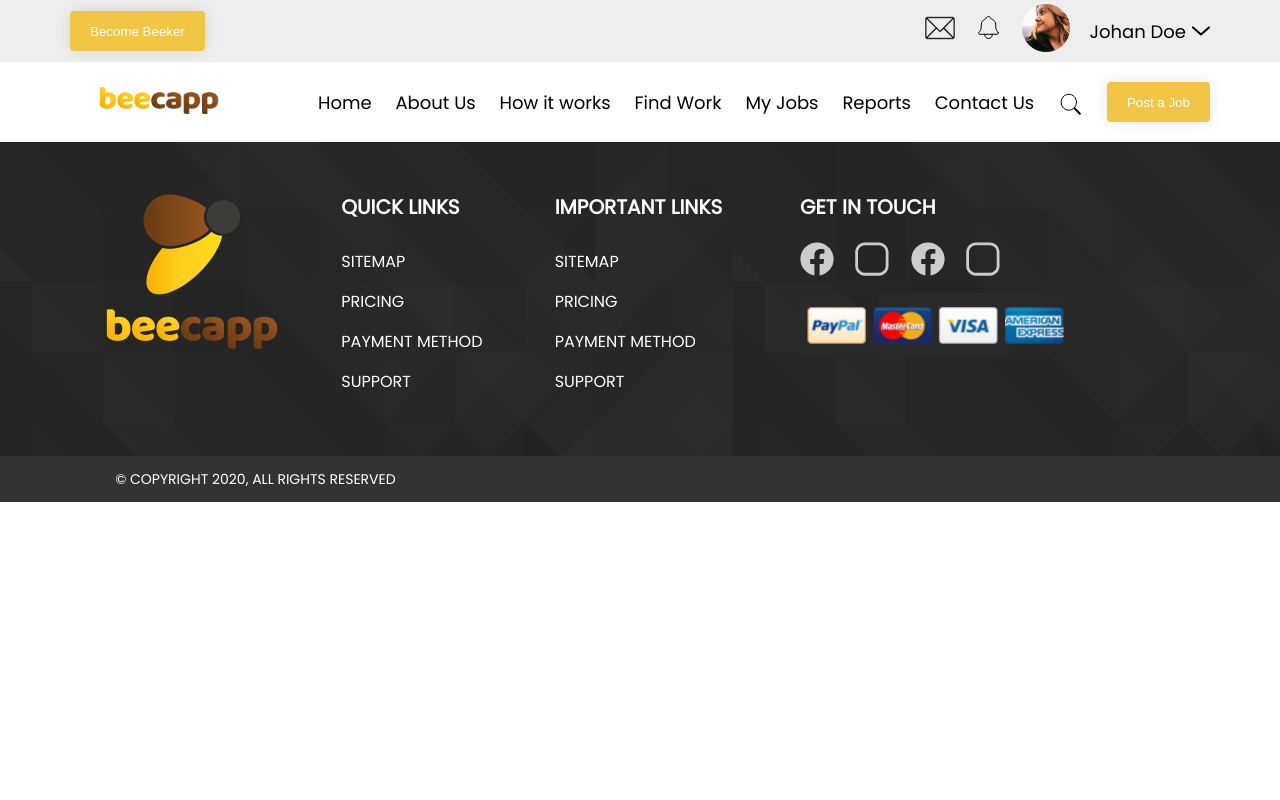
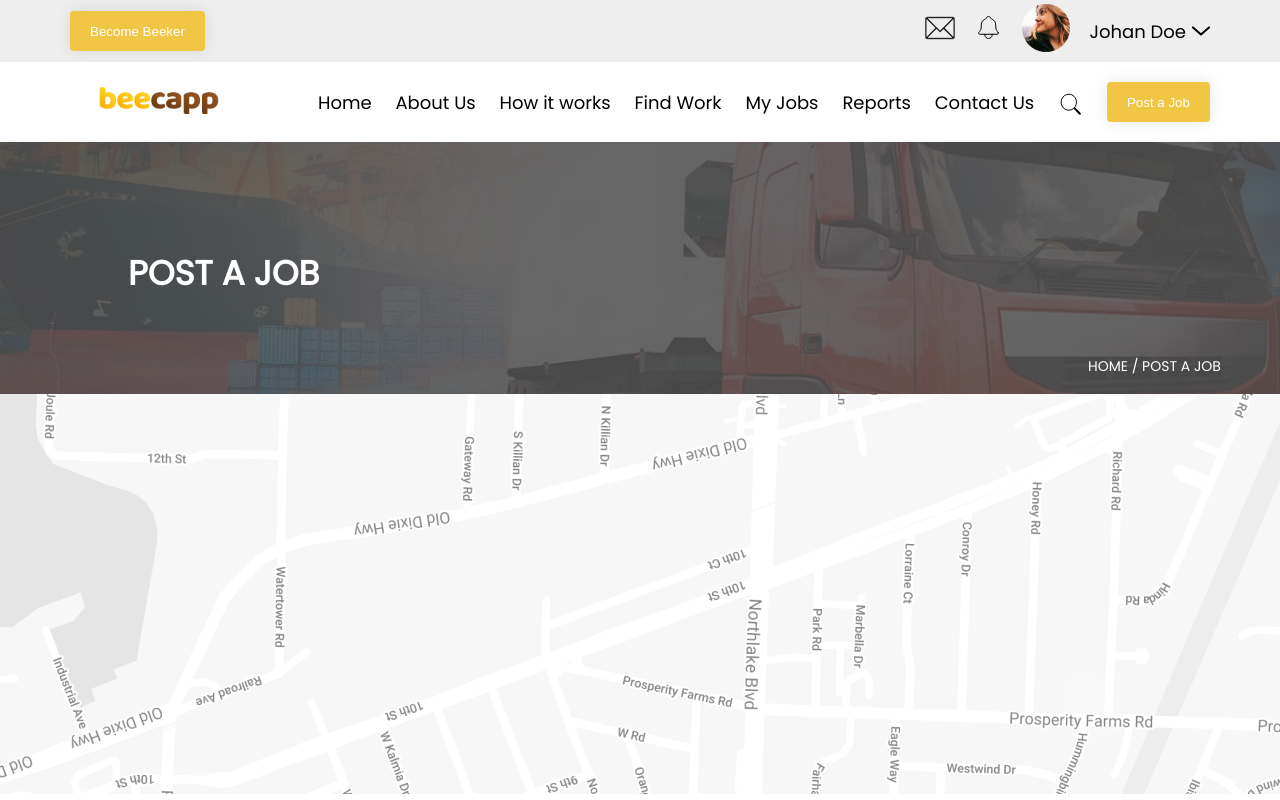
Before and after one commit to asadrazashah/becapp, a React (Create React App) app: page /home/postjob in a window 1280 px wide. Shown: the top 800 px of the page. Built offline with nearby package versions, Linux system fonts and the light colour scheme.

Commit message:
initialized post job screen

```diff
--- a/src/Routes.tsx
+++ b/src/Routes.tsx
@@ -15,6 +15,7 @@ import ContactUs from './screens/ContactUs';
 import Profile from './screens/Profile';
 import Reviews from "./screens/Reviews";
 import TrackOrder from './screens/TrackOrder';
+import PostJob from './screens/PostJob';
 
 function Routes() {
     let auth = true;
@@ -42,6 +43,7 @@ function Routes() {
                     <Route exact path="/home/profile" component={Profile} />
                     <Route exact path="/reviews" component={Reviews} />
                     <Route exact path="/trackorder" component={TrackOrder} />
+                    <Route exact path="/home/postjob" component={PostJob} />
                 </Switch>
             </>}
             <Footer />
--- /dev/null
+++ b/src/screens/PostJob/PackageDetails.tsx
@@ -0,0 +1,12 @@
+import React from "react";
+import "../../styles/screens/post_job.scss";
+interface IProps {
+    next: () => void;
+    previous: () => void;
+}
+const PackageDetails: React.FC<IProps> = () => {
+    return <>
+    </>
+}
+
+export default PackageDetails;
--- /dev/null
+++ b/src/screens/PostJob/PickupAddress.tsx
@@ -0,0 +1,16 @@
+import React from "react";
+import HeadingTypography from "../../components/HeadingTypography";
+import "../../styles/screens/post_job.scss";
+
+interface IProps {
+    next: () => void;
+}
+const PickupAddress: React.FC<IProps> = () => {
+    return <>
+        <div className="mapPostJob">
+        </div>
+        <HeadingTypography frontText="PICKUP ADDRESS" backText="PICKUP ADDRESS" />
+    </>
+}
+
+export default PickupAddress;
--- /dev/null
+++ b/src/screens/PostJob/PickupContact.tsx
@@ -0,0 +1,13 @@
+import React from "react";
+import "../../styles/screens/post_job.scss";
+
+interface IProps {
+    next: () => void;
+    previous: () => void;
+}
+const PickupContact: React.FC<IProps> = () => {
+    return <>
+    </>
+}
+
+export default PickupContact;
--- /dev/null
+++ b/src/screens/PostJob/Preview.tsx
@@ -0,0 +1,12 @@
+import React from "react";
+import "../../styles/screens/post_job.scss";
+
+interface IProps {
+    previous: () => void;
+}
+const Preview: React.FC<IProps> = () => {
+    return <>
+    </>
+}
+
+export default Preview;
--- /dev/null
+++ b/src/screens/PostJob/index.tsx
@@ -0,0 +1,36 @@
+import React, { useState } from "react";
+import PickupAddress from "./PickupAddress";
+import PickupContact from "./PickupContact";
+import PickupDetails from "./PackageDetails";
+import Preview from "./Preview";
+import DescriptionPage from "../../components/DescriptionPage";
+
+const PostJob: React.FC = () => {
+    const [step, setStep] = useState(1);
+    const next = () => {
+        setStep(step + 1);
+    }
+    const previous = () => {
+        setStep(step - 1);
+    }
+    const renderStep = () => {
+        switch (step) {
+            case 1:
+                return <PickupAddress next={next} />;
+            case 2:
+                return <PickupContact next={next} previous={previous} />
+            case 3:
+                return <PickupDetails next={next} previous={previous} />
+            case 4:
+                return <Preview previous={previous} />
+            default:
+                return <PickupAddress next={next} />
+        }
+    }
+    return <>
+        <DescriptionPage title="POST A JOB" link="POST A JOB" />
+        {renderStep()}
+    </>
+}
+
+export default PostJob;
--- /dev/null
+++ b/src/styles/screens/post_job.scss
@@ -0,0 +1,6 @@
+.mapPostJob {
+  background: url("../../assets/map_rectangle.png");
+  height: 400px;
+  width: 100%;
+  object-fit: cover;
+}
```
Also changed, not shown: src/assets/map_rectangle.png (added).
